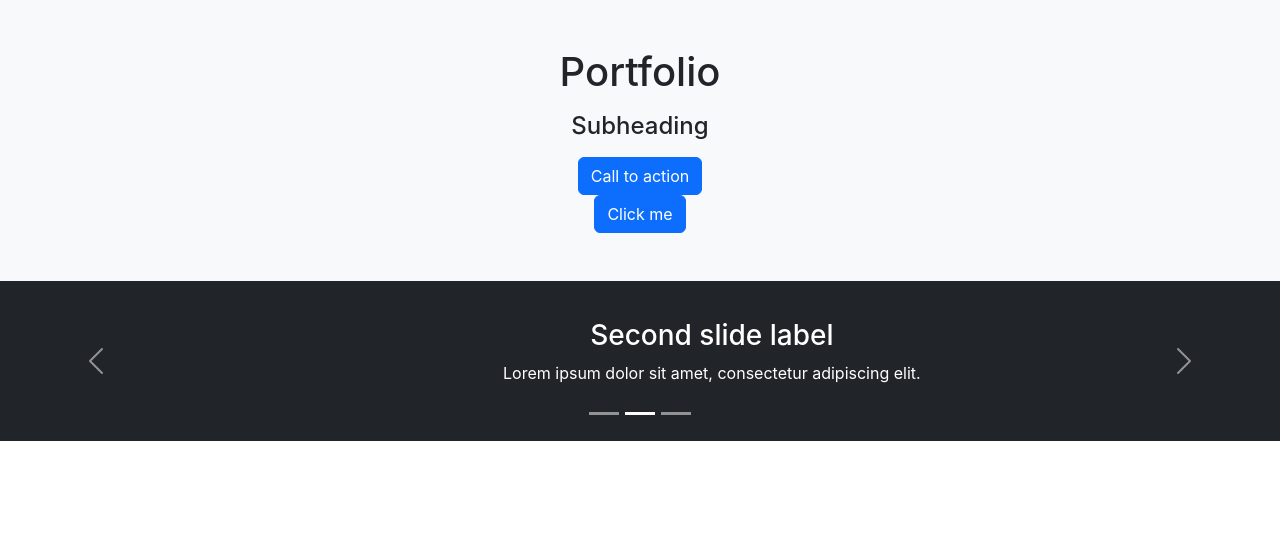
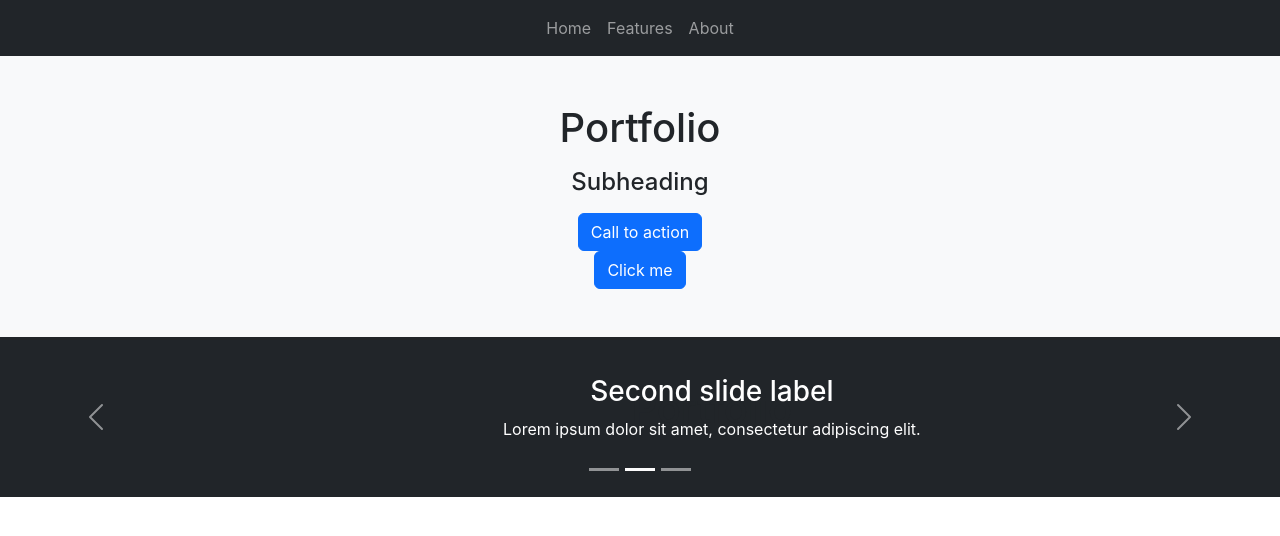
Before and after one commit to humblezxc/portfolio, a React (Create React App) app in the folder frontend/: page / in a window 1280 px wide. Shown: the top 536 px of the page. Built offline with nearby package versions, Linux system fonts and the light colour scheme.

Commit message:
Added Header

```diff
--- a/frontend/src/App.tsx
+++ b/frontend/src/App.tsx
@@ -1,10 +1,11 @@
 import React from "react";
 import { BrowserRouter } from 'react-router-dom';
 import AppRoutes from "./common/routes/AppRoutes";
-
+import Header from "./common/view/Header";
 export default function App(){
     return(
         <BrowserRouter>
+            <Header />
             <AppRoutes />
         </BrowserRouter>
     );
--- a/frontend/src/common/routes/AppRoutes.tsx
+++ b/frontend/src/common/routes/AppRoutes.tsx
@@ -6,7 +6,7 @@
 export default function AppRoutes() {
     return(
         <Routes>
-            <Route path={routes.HOME} element={<Home />}/>
+            <Route path={routes.HOME} element={<Home/>}/>
         </Routes>
     );
 }
--- /dev/null
+++ b/frontend/src/common/view/Header.tsx
@@ -0,0 +1,24 @@
+import React from "react";
+import Container from 'react-bootstrap/Container';
+import Nav from 'react-bootstrap/Nav';
+import Navbar from 'react-bootstrap/Navbar';
+
+function Header() {
+    return (
+        <>
+            {/*<Container>*/}
+                <Navbar  bg="dark" variant="dark" expand="xl">
+                    <Container>
+                        <Nav className="me-auto collapse navbar-collapse d-flex justify-content-center">
+                            <Nav.Link href="#home">Home</Nav.Link>
+                            <Nav.Link href="#features">Features</Nav.Link>
+                            <Nav.Link href="#About">About</Nav.Link>
+                        </Nav>
+                    </Container>
+                </Navbar>
+            {/*</Container>*/}
+        </>
+    );
+}
+
+export default Header;
```
